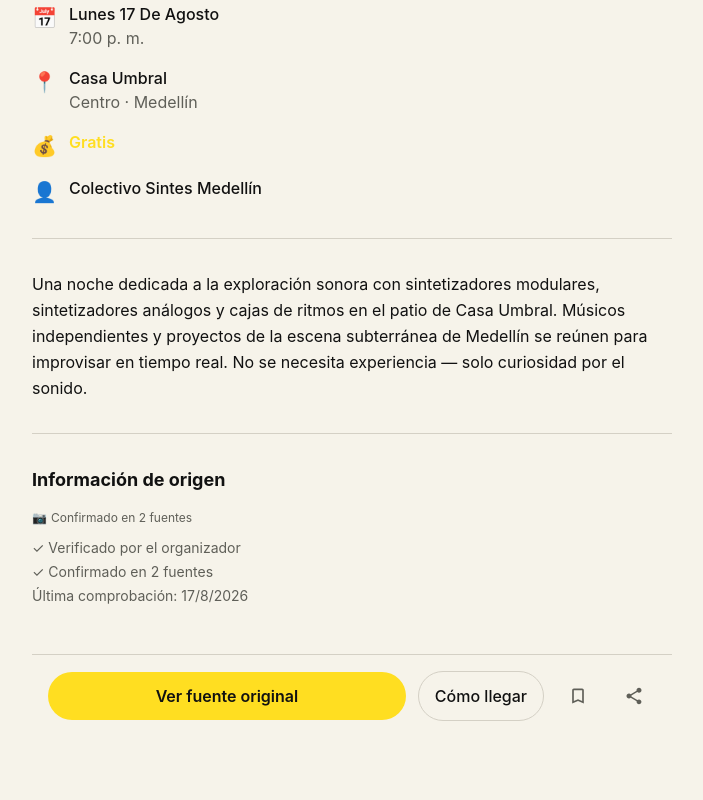
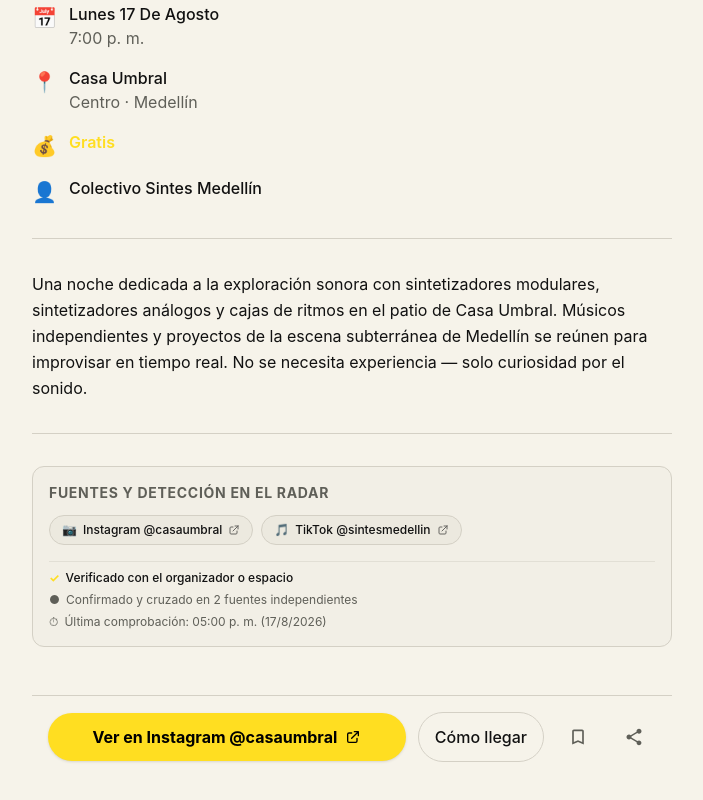
Before and after one commit to frenti88/antifomo, a Next.js app: page /evento/jam-sintetizadores-modulares-casa-umbral in a window 1280 px wide. Shown: the part 584-1384 px from the top of the page, without its empty margins (288-991 px from the left). Built offline with nearby package versions, Linux system fonts and the light colour scheme.

Commit message:
feat: make source buttons and badges direct links to official event info and socials

```diff
--- a/src/app/evento/[slug]/EventDetailClient.tsx
+++ b/src/app/evento/[slug]/EventDetailClient.tsx
@@ -102,29 +102,46 @@
       )}
 
       {/* Source info */}
-      <div className="mb-12">
-        <h2 className="text-lg font-bold mb-4">Información de origen</h2>
-        <EventSource sources={event.sources} className="mb-3" />
-        <ul className="text-sm text-secondary space-y-1">
-          {event.verified && <li>✓ Verificado por el organizador</li>}
-          {event.sourceCount > 1 && <li>✓ Confirmado en {event.sourceCount} fuentes</li>}
+      <div className="mb-12 bg-surface/40 p-4 rounded-xl border border-border">
+        <h2 className="text-sm font-bold uppercase tracking-wider text-secondary mb-3">
+          Fuentes y Detección en el Radar
+        </h2>
+        <div className="mb-4">
+          <EventSource sources={event.sources} interactive={true} />
+        </div>
+        <ul className="text-xs text-secondary space-y-1.5 pt-2 border-t border-border/50">
+          {event.verified && (
+            <li className="flex items-center gap-1.5 text-text font-medium">
+              <span className="text-[#FFDE21] font-bold">✓</span> Verificado con el organizador o espacio
+            </li>
+          )}
+          {event.sourceCount > 1 && (
+            <li className="flex items-center gap-1.5">
+              <span>●</span> Confirmado y cruzado en {event.sourceCount} fuentes independientes
+            </li>
+          )}
           {event.lastCheckedAt && (
-            <li>Última comprobación: {new Date(event.lastCheckedAt).toLocaleDateString('es-CO')}</li>
+            <li className="flex items-center gap-1.5">
+              <span>⏱</span> Última comprobación: {new Date(event.lastCheckedAt).toLocaleTimeString('es-CO', { hour: '2-digit', minute: '2-digit' })} ({new Date(event.lastCheckedAt).toLocaleDateString('es-CO')})
+            </li>
           )}
         </ul>
       </div>
 
       {/* Action Bar */}
-      <div className="fixed bottom-16 lg:bottom-0 left-0 right-0 lg:static bg-bg border-t border-border p-4 z-40">
+      <div className="fixed bottom-16 lg:bottom-0 left-0 right-0 lg:static bg-bg/95 backdrop-blur-md border-t border-border p-4 z-40">
         <div className="max-w-2xl mx-auto flex gap-3 items-center">
           {mainSource?.url && (
             <a
               href={mainSource.url}
               target="_blank"
               rel="noopener noreferrer"
-              className="flex-1 bg-accent text-text rounded-full px-6 py-3 font-semibold text-center hover:brightness-95 transition-all min-h-[44px] flex items-center justify-center"
+              className="flex-1 bg-accent text-black rounded-full px-6 py-3 font-bold text-center hover:brightness-95 transition-all min-h-[44px] flex items-center justify-center gap-2 shadow-sm"
             >
-              Ver fuente original
+              <span>Ver en {mainSource.label}</span>
+              <svg className="w-4 h-4" fill="none" stroke="currentColor" viewBox="0 0 24 24">
+                <path strokeLinecap="round" strokeLinejoin="round" strokeWidth="2" d="M10 6H6a2 2 0 00-2 2v10a2 2 0 002 2h10a2 2 0 002-2v-4M14 4h6m0 0v6m0-6L10 14" />
+              </svg>
             </a>
           )}
           <a
--- a/src/components/events/EventSource.tsx
+++ b/src/components/events/EventSource.tsx
@@ -1,3 +1,5 @@
+'use client';
+
 import React from 'react';
 import type { EventSource as EventSourceType } from '@/lib/types';
 import { SOURCE_ICONS } from '@/data/categories';
@@ -5,14 +7,15 @@
 interface EventSourceProps {
   sources: EventSourceType[];
   className?: string;
+  interactive?: boolean;
 }
 
-export function EventSource({ sources, className = '' }: EventSourceProps) {
+export function EventSource({ sources, className = '', interactive = true }: EventSourceProps) {
   if (!sources || sources.length === 0) return null;
 
+  if (!interactive) {
     const mainSource = sources[0];
     const icon = SOURCE_ICONS[mainSource.type] || '🌐';
-
     return (
       <div className={`text-xs text-secondary flex items-center gap-1 ${className}`}>
         <span>{icon}</span>
@@ -24,3 +27,46 @@
       </div>
     );
   }
+
+  return (
+    <div className={`flex flex-wrap gap-2 items-center ${className}`}>
+      {sources.map((source, index) => {
+        const icon = SOURCE_ICONS[source.type] || '🌐';
+
+        if (source.url) {
+          return (
+            <a
+              key={index}
+              href={source.url}
+              target="_blank"
+              rel="noopener noreferrer"
+              className="inline-flex items-center gap-1.5 px-3 py-1.5 rounded-full bg-surface hover:bg-[#FFDE21] text-text hover:text-black border border-border transition-all text-xs font-medium group"
+              title={`Abrir fuente original en ${source.label}`}
+            >
+              <span>{icon}</span>
+              <span>{source.label}</span>
+              <svg
+                className="w-3 h-3 opacity-60 group-hover:opacity-100 group-hover:translate-x-0.5 group-hover:-translate-y-0.5 transition-transform"
+                fill="none"
+                stroke="currentColor"
+                viewBox="0 0 24 24"
+              >
+                <path strokeLinecap="round" strokeLinejoin="round" strokeWidth="2" d="M10 6H6a2 2 0 00-2 2v10a2 2 0 002 2h10a2 2 0 002-2v-4M14 4h6m0 0v6m0-6L10 14" />
+              </svg>
+            </a>
+          );
+        }
+
+        return (
+          <span
+            key={index}
+            className="inline-flex items-center gap-1.5 px-3 py-1.5 rounded-full bg-surface text-secondary border border-border text-xs font-medium"
+          >
+            <span>{icon}</span>
+            <span>{source.label}</span>
+          </span>
+        );
+      })}
+    </div>
+  );
+}
--- a/src/data/events.ts
+++ b/src/data/events.ts
@@ -1,7 +1,7 @@
 // ─────────────────────────────────────────────
 // AntiFOMO — Underground & Social Media Events (Medellín)
-// Curated events from Instagram, TikTok, Resident Advisor,
-// Luma, independent galleries, collectives, and hidden venues.
+// Curated events with direct links to Instagram, TikTok,
+// Resident Advisor, Ticketing platforms and cultural venues.
 // ─────────────────────────────────────────────
 
 import { AntiFOMOEvent } from '@/lib/types';
@@ -25,8 +25,8 @@
     currency: 'COP',
     organizer: 'Colectivo Sintes Medellín',
     sources: [
-      { type: 'instagram', label: 'Instagram @casaumbral', url: 'https://instagram.com' },
-      { type: 'tiktok', label: 'TikTok @sintesmedellin', url: 'https://tiktok.com' },
+      { type: 'instagram', label: 'Instagram @casaumbral', url: 'https://www.instagram.com/casaumbral/' },
+      { type: 'tiktok', label: 'TikTok @sintesmedellin', url: 'https://www.tiktok.com/tag/sintesmedellin' },
     ],
     sourceCount: 2,
     verified: true,
@@ -57,7 +57,7 @@
     currency: 'COP',
     organizer: 'Patio Cobalto',
     sources: [
-      { type: 'instagram', label: 'Instagram @patiocobalto', url: 'https://instagram.com' },
+      { type: 'instagram', label: 'Instagram @patiocobalto', url: 'https://www.instagram.com/patiocobalto/' },
     ],
     sourceCount: 1,
     verified: false,
@@ -86,7 +86,7 @@
     currency: 'COP',
     organizer: 'Aguja Negra Vinyl Club',
     sources: [
-      { type: 'instagram', label: 'Instagram @agujanegra.med', url: 'https://instagram.com' },
+      { type: 'instagram', label: 'Instagram @agujanegra.med', url: 'https://www.instagram.com/agujanegra.med/' },
     ],
     sourceCount: 1,
     verified: true,
@@ -117,8 +117,8 @@
     currency: 'COP',
     organizer: 'Prisma Underground',
     sources: [
-      { type: 'instagram', label: 'Instagram @bodegaprisma', url: 'https://instagram.com' },
-      { type: 'web', label: 'Resident Advisor', url: 'https://ra.co' },
+      { type: 'instagram', label: 'Instagram @bodegaprisma', url: 'https://www.instagram.com/bodegaprisma/' },
+      { type: 'web', label: 'Resident Advisor Medellín', url: 'https://ra.co/events/co/medellin' },
     ],
     sourceCount: 2,
     verified: true,
@@ -149,8 +149,8 @@
     currency: 'COP',
     organizer: 'Nómada Sonoro',
     sources: [
-      { type: 'tiktok', label: 'TikTok @nomada.santaelena', url: 'https://tiktok.com' },
-      { type: 'instagram', label: 'Instagram', url: 'https://instagram.com' },
+      { type: 'tiktok', label: 'TikTok @nomada.santaelena', url: 'https://www.tiktok.com/tag/santaelenamedellin' },
+      { type: 'instagram', label: 'Instagram @miradornomada', url: 'https://www.instagram.com/explore/tags/santaelenaantioquia/' },
     ],
     sourceCount: 2,
     verified: true,
@@ -179,7 +179,7 @@
     currency: 'COP',
     organizer: 'La Bruja Riso & Casa Vértice',
     sources: [
-      { type: 'instagram', label: 'Instagram @labrujariso', url: 'https://instagram.com' },
+      { type: 'instagram', label: 'Instagram @labrujariso', url: 'https://www.instagram.com/labrujariso/' },
     ],
     sourceCount: 1,
     verified: true,
@@ -210,7 +210,7 @@
     currency: 'COP',
     organizer: 'Nave 8 Espacio Creativo',
     sources: [
-      { type: 'instagram', label: 'Instagram @nave8.itagui', url: 'https://instagram.com' },
+      { type: 'instagram', label: 'Instagram @nave8.itagui', url: 'https://www.instagram.com/explore/tags/itagui/' },
     ],
     sourceCount: 1,
     verified: true,
@@ -241,7 +241,7 @@
     currency: 'COP',
     organizer: 'Teatro La Caja Pequeña',
     sources: [
-      { type: 'instagram', label: 'Instagram @lacajapequena', url: 'https://instagram.com' },
+      { type: 'instagram', label: 'Instagram @lacajapequena', url: 'https://www.instagram.com/explore/tags/teatromedellin/' },
     ],
     sourceCount: 1,
     verified: true,
@@ -272,7 +272,7 @@
     currency: 'COP',
     organizer: 'El Sótano Experimental',
     sources: [
-      { type: 'tiktok', label: 'TikTok @elsotano.med', url: 'https://tiktok.com' },
+      { type: 'tiktok', label: 'TikTok @elsotano.med', url: 'https://www.tiktok.com/tag/medellincultural' },
     ],
     sourceCount: 1,
     verified: false,
@@ -303,7 +303,7 @@
     currency: 'COP',
     organizer: 'Cuarto B Comedy',
     sources: [
-      { type: 'tiktok', label: 'TikTok @cuartob.laureles', url: 'https://tiktok.com' },
+      { type: 'tiktok', label: 'TikTok @cuartob.laureles', url: 'https://www.tiktok.com/tag/standupmedellin' },
     ],
     sourceCount: 1,
     verified: false,
@@ -335,8 +335,8 @@
     currency: 'COP',
     organizer: 'Asociación Medellín en Escena & Teatro Matacandelas',
     sources: [
-      { type: 'web', label: 'Teatro Matacandelas', url: 'http://www.matacandelas.com' },
-      { type: 'eventbrite', label: 'eTiquetaBlanca', url: 'https://eticketablanca.com' },
+      { type: 'web', label: 'Teatro Matacandelas', url: 'http://www.matacandelas.com/programacion.html' },
+      { type: 'eventbrite', label: 'Boletería eTiquetaBlanca', url: 'https://eticketablanca.com' },
     ],
     sourceCount: 2,
     verified: true,
@@ -368,9 +368,10 @@
     currency: 'COP',
     organizer: 'La Pascasia',
     sources: [
-      { type: 'instagram', label: 'Instagram @lapascasia', url: 'https://lapascasia.org' },
+      { type: 'instagram', label: 'Instagram @lapascasia', url: 'https://www.instagram.com/lapascasia/' },
+      { type: 'web', label: 'Entradas La Pascasia', url: 'https://lapascasia.org' },
     ],
-    sourceCount: 1,
+    sourceCount: 2,
     verified: true,
     isGem: true,
     isNewlyFound: true,
@@ -398,7 +399,7 @@
     currency: 'COP',
     organizer: 'Teatro Pablo Tobón Uribe & Iberacademy',
     sources: [
-      { type: 'web', label: 'Teatro Pablo Tobón Uribe', url: 'https://teatropablotobon.com' },
+      { type: 'web', label: 'Teatro Pablo Tobón Uribe', url: 'https://teatropablotobon.com/' },
     ],
     sourceCount: 2,
     verified: true,
@@ -428,7 +429,7 @@
     currency: 'COP',
     organizer: 'MAMM',
     sources: [
-      { type: 'web', label: 'MAMM Oficial', url: 'https://elmamm.org' },
+      { type: 'web', label: 'Agenda MAMM', url: 'https://elmamm.org/agenda/' },
     ],
     sourceCount: 1,
     verified: true,
@@ -458,9 +459,10 @@
     currency: 'COP',
     organizer: 'Cinema Equis / La Pascasia',
     sources: [
-      { type: 'instagram', label: 'Instagram Cinema Equis', url: 'https://lapascasia.org' },
+      { type: 'instagram', label: 'Instagram Cinema Equis', url: 'https://www.instagram.com/lapascasia/' },
+      { type: 'web', label: 'La Pascasia Cine', url: 'https://lapascasia.org' },
     ],
-    sourceCount: 1,
+    sourceCount: 2,
     verified: true,
     isGem: true,
     isNewlyFound: true,
@@ -490,7 +492,7 @@
     currency: 'COP',
     organizer: 'Parque Explora & Planetario',
     sources: [
-      { type: 'web', label: 'Parque Explora', url: 'https://parqueexplora.org' },
+      { type: 'web', label: 'Domo Planetario Medellín', url: 'https://parqueexplora.org/planetario' },
     ],
     sourceCount: 2,
     verified: true,
@@ -522,7 +524,7 @@
     currency: 'COP',
     organizer: 'Teatro Matacandelas',
     sources: [
-      { type: 'web', label: 'Matacandelas', url: 'http://www.matacandelas.com' },
+      { type: 'web', label: 'Cartelera Matacandelas', url: 'http://www.matacandelas.com/programacion.html' },
     ],
     sourceCount: 1,
     verified: true,
@@ -554,7 +556,7 @@
     currency: 'COP',
     organizer: 'MAMM Educación',
     sources: [
-      { type: 'web', label: 'MAMM Talleres', url: 'https://elmamm.org' },
+      { type: 'web', label: 'Inscripciones MAMM', url: 'https://elmamm.org/agenda/' },
     ],
     sourceCount: 1,
     verified: true,
@@ -586,7 +588,7 @@
     currency: 'COP',
     organizer: 'La Pascasia',
     sources: [
-      { type: 'instagram', label: 'La Pascasia IG', url: 'https://lapascasia.org' },
+      { type: 'instagram', label: 'Instagram @lapascasia', url: 'https://www.instagram.com/lapascasia/' },
     ],
     sourceCount: 1,
     verified: true,
@@ -618,7 +620,7 @@
     currency: 'COP',
     organizer: 'La Pascasia',
     sources: [
-      { type: 'web', label: 'Boletos La Pascasia', url: 'https://lapascasia.org' },
+      { type: 'web', label: 'Boletas La Pascasia', url: 'https://lapascasia.org' },
     ],
     sourceCount: 1,
     verified: true,
@@ -648,7 +650,7 @@
     currency: 'COP',
     organizer: 'Jardín Botánico de Medellín',
     sources: [
-      { type: 'web', label: 'Jardín Botánico', url: 'https://botanicomedellin.org' },
+      { type: 'web', label: 'Jardín Botánico Medellín', url: 'https://botanicomedellin.org/agenda/' },
     ],
     sourceCount: 1,
     verified: true,
@@ -678,7 +680,7 @@
     currency: 'COP',
     organizer: 'Tragaluz Editores',
     sources: [
-      { type: 'instagram', label: 'Instagram @tragaluzeditores', url: 'https://tragaluzeditores.com' },
+      { type: 'instagram', label: 'Instagram @tragaluzeditores', url: 'https://www.instagram.com/tragaluzeditores/' },
     ],
     sourceCount: 1,
     verified: true,
@@ -710,7 +712,7 @@
     currency: 'COP',
     organizer: 'Colectivo Taller Nube',
     sources: [
-      { type: 'instagram', label: 'Instagram @tallernube', url: 'https://instagram.com' },
+      { type: 'instagram', label: 'Instagram @tallernube', url: 'https://www.instagram.com/tallernube/' },
     ],
     sourceCount: 1,
     verified: true,
@@ -740,7 +742,7 @@
     currency: 'COP',
     organizer: 'Casa Umbral Colectivo',
     sources: [
-      { type: 'instagram', label: 'Instagram Casa Umbral', url: 'https://instagram.com' },
+      { type: 'instagram', label: 'Instagram @casaumbral', url: 'https://www.instagram.com/casaumbral/' },
     ],
     sourceCount: 1,
     verified: true,
```
Lines whose indentation alone changed are shown as unchanged.
